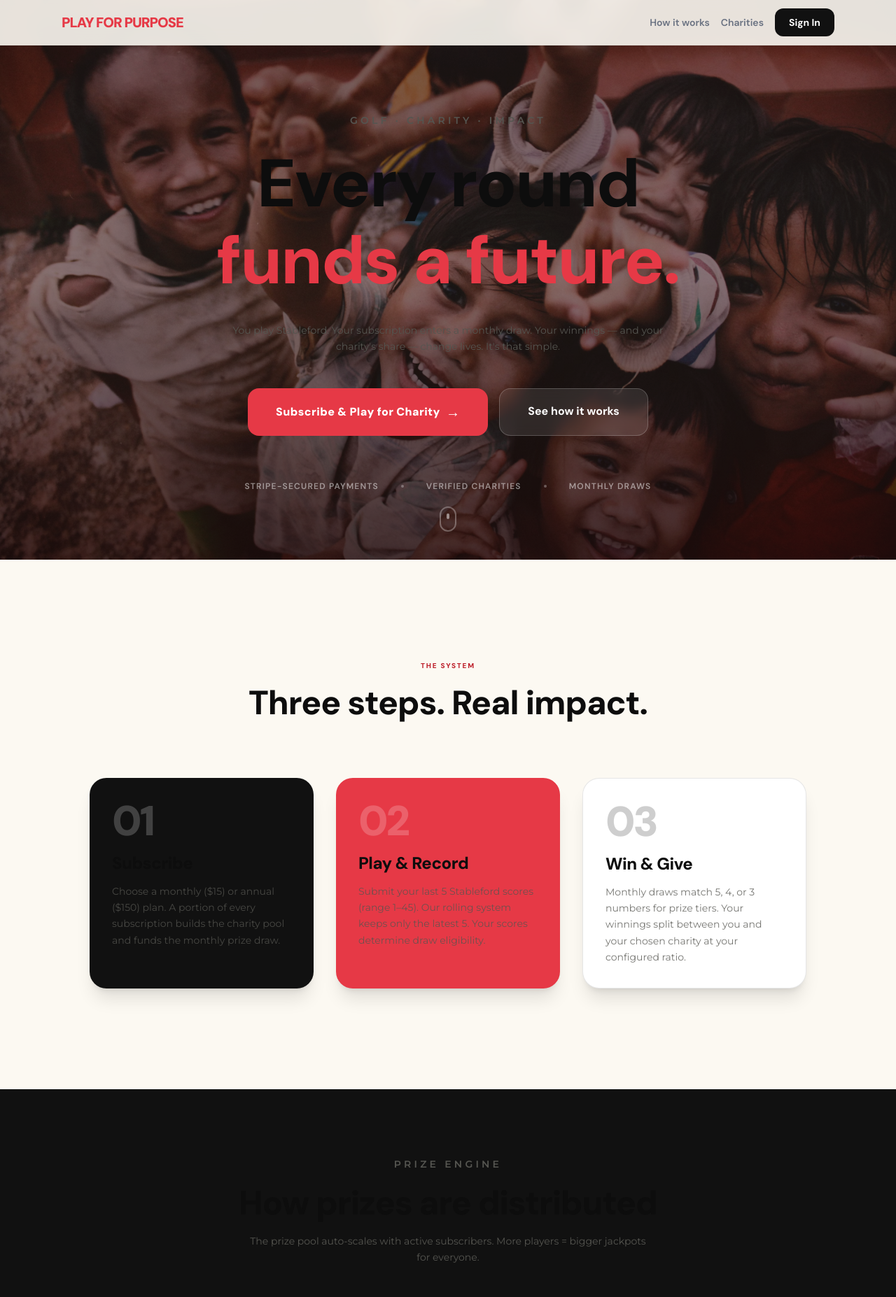
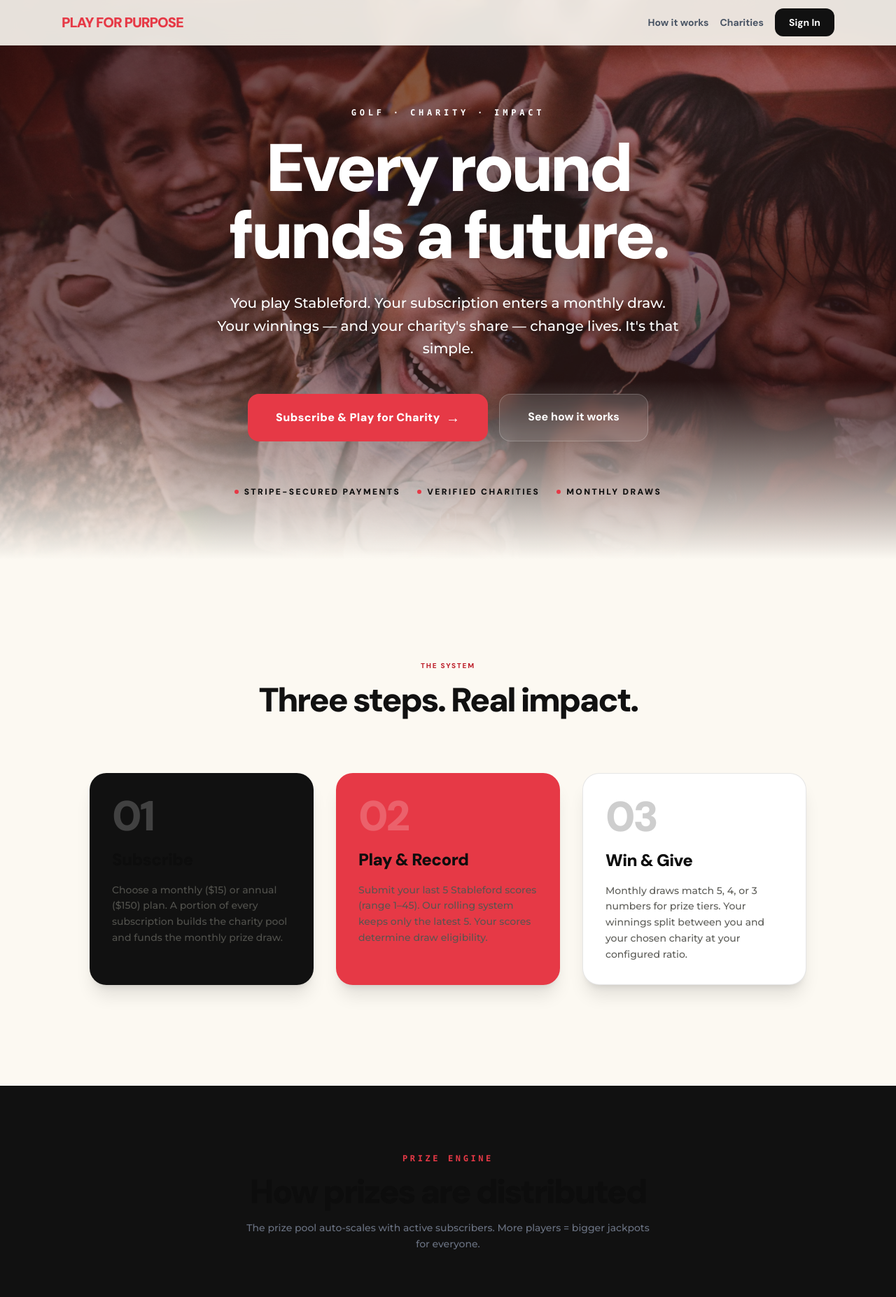
Before and after one commit to its-AkshatJain/Golf-Charity, a Next.js app: page / in a window 1280 px wide. Shown: the top 1854 px of the page at 70% size. Built offline with nearby package versions, Linux system fonts and the light colour scheme; no server answers; the database is empty.

Commit message:
feat: implement landing page with hero section, how-it-works, and prize distribution details

```diff
--- a/src/app/globals.css
+++ b/src/app/globals.css
@@ -53,6 +53,7 @@ body {
 /* ─── TYPOGRAPHY ROLES ───────────────────────────────────────── */
 
 /* Display / headings → DM Sans (bold, geometric) */
+@layer base {
   h1, h2, h3, h4, h5, h6,
   .heading, .page-title {
     font-family: var(--font-heading);
@@ -60,6 +61,7 @@ h1, h2, h3, h4, h5, h6,
     line-height: 1.15;
     letter-spacing: -0.02em;
     color: var(--brand-black);
+  }
 }
 
 .page-title {
@@ -73,12 +75,14 @@ h1, h2, h3, h4, h5, h6,
 }
 
 /* Body / readable copy → Montserrat (humanist, warm) */
+@layer base {
   p, .body-text, .prose, label,
   .page-subtitle, td, li {
     font-family: var(--font-body);
     font-size: 0.875rem;
     line-height: 1.65;
     color: #555550;
+  }
 }
 
 .page-subtitle {
--- a/src/app/page.tsx
+++ b/src/app/page.tsx
@@ -23,13 +23,13 @@ export default async function HomePage() {
           <div className="flex items-center gap-4">
             <Link
               href="#how-it-works"
-              className="text-sm font-semibold text-gray-500 hover:text-[#111] transition-colors hidden md:block"
+              className="text-sm font-bold text-gray-600 hover:text-[#111] transition-colors hidden md:block"
             >
               How it works
             </Link>
             <Link
               href="#charities"
-              className="text-sm font-semibold text-gray-500 hover:text-[#111] transition-colors hidden md:block"
+              className="text-sm font-bold text-gray-600 hover:text-[#111] transition-colors hidden md:block"
             >
               Charities
             </Link>
@@ -65,22 +65,24 @@ export default async function HomePage() {
             quality={85}
           />
           {/* Layered gradient overlay — dark at bottom, lighter at top */}
-          <div className="absolute inset-0 bg-gradient-to-b from-black/60 via-black/50 to-black/80" />
+          <div className="absolute inset-0 bg-gradient-to-br from-black/80 via-black/40 to-black/90 z-[1]" />
           {/* Subtle red tint to tie brand into emotion */}
-          <div className="absolute inset-0 bg-[#e63946]/10" />
+          <div className="absolute inset-0 bg-[#e63946]/15 z-[2]" />
+          {/* Bottom vignette for smoother transition */}
+          <div className="absolute inset-x-0 bottom-0 h-64 bg-gradient-to-t from-[#fcf9f2] to-transparent z-[3]" />
         </div>
 
         {/* Hero content */}
         <div className="relative z-10 max-w-4xl mx-auto px-6 text-center pt-16">
-          <p className="text-[#e63946] font-mono text-xs tracking-[0.3em] uppercase mb-6 font-semibold">
+          <p className="font-mono text-xs tracking-[0.4em] uppercase mb-6 font-black drop-shadow-md !text-white">
             Golf · Charity · Impact
           </p>
-          <h1 className="text-5xl md:text-7xl lg:text-8xl font-black text-white tracking-tighter leading-none mb-8">
+          <h1 className="text-5xl md:text-7xl lg:text-8xl font-black tracking-tighter leading-none mb-8 drop-shadow-[0_8px_32px_rgba(0,0,0,0.5)] !text-white">
             Every round
             <br />
-            <span className="text-[#e63946]">funds a future.</span>
+            funds a future.
           </h1>
-          <p className="text-lg md:text-xl text-white/75 max-w-2xl mx-auto leading-relaxed mb-12">
+          <p className="text-lg md:text-xl font-medium max-w-2xl mx-auto leading-relaxed mb-12 drop-shadow-sm !text-white">
             You play Stableford. Your subscription enters a monthly draw. Your
             winnings — and your charity's share — change lives. It's that
             simple.
@@ -101,13 +103,20 @@ export default async function HomePage() {
             </Link>
           </div>
 
-          {/* Trust badges */}
-          <div className="flex items-center justify-center gap-8 mt-16 text-white/50 text-xs font-semibold tracking-widest uppercase">
-            <span>Stripe-secured payments</span>
-            <span className="w-1 h-1 rounded-full bg-white/30" />
-            <span>Verified charities</span>
-            <span className="w-1 h-1 rounded-full bg-white/30" />
-            <span>Monthly draws</span>
+          {/* Trust badges — sitting on top of the light vignette footer of the hero */}
+          <div className="flex flex-wrap items-center justify-center gap-6 mt-16 text-[#111] text-[10px] md:text-xs font-black tracking-[0.2em] uppercase">
+            <span className="flex items-center gap-2">
+              <span className="w-1.5 h-1.5 rounded-full bg-[#e63946]" />
+              Stripe-secured payments
+            </span>
+            <span className="flex items-center gap-2">
+              <span className="w-1.5 h-1.5 rounded-full bg-[#e63946]" />
+              Verified charities
+            </span>
+            <span className="flex items-center gap-2">
+              <span className="w-1.5 h-1.5 rounded-full bg-[#e63946]" />
+              Monthly draws
+            </span>
           </div>
         </div>
 
@@ -160,7 +169,7 @@ export default async function HomePage() {
                   {s.step}
                 </span>
                 <h3 className="text-2xl font-black tracking-tight">{s.title}</h3>
-                <p className="leading-relaxed opacity-80 text-sm">{s.body}</p>
+                <p className="leading-relaxed opacity-95 text-sm font-medium">{s.body}</p>
               </div>
             ))}
           </div>
@@ -177,7 +186,7 @@ export default async function HomePage() {
             <h2 className="text-4xl md:text-5xl font-black tracking-tighter">
               How prizes are distributed
             </h2>
-            <p className="text-gray-400 mt-4 max-w-xl mx-auto">
+            <p className="text-gray-500 mt-4 max-w-xl mx-auto font-medium">
               The prize pool auto-scales with active subscribers. More players = bigger jackpots for everyone.
             </p>
           </div>
@@ -216,8 +225,8 @@ export default async function HomePage() {
                   {tier.tag}
                 </p>
                 <p className="text-5xl font-black tracking-tighter mb-2">{tier.share}</p>
-                <p className="text-lg font-bold text-white/80 mb-4">{tier.match}</p>
-                <p className="text-sm text-gray-400 leading-relaxed">{tier.desc}</p>
+                <p className="text-lg font-bold text-white mb-4">{tier.match}</p>
+                <p className="text-sm text-gray-300 leading-relaxed font-medium">{tier.desc}</p>
               </div>
             ))}
           </div>
@@ -232,7 +241,7 @@ export default async function HomePage() {
             <h2 className="text-4xl md:text-5xl font-black tracking-tighter text-[#111]">
               Your game. Their future.
             </h2>
-            <p className="text-gray-500 mt-4 max-w-xl mx-auto">
+            <p className="text-gray-600 mt-4 max-w-xl mx-auto font-medium">
               Choose from our verified charity directory at signup. Switch anytime from your dashboard.
             </p>
           </div>
@@ -250,7 +259,7 @@ export default async function HomePage() {
                     </span>
                   )}
                   <h3 className="text-lg font-black text-[#111] tracking-tight">{c.name}</h3>
-                  <p className="text-sm text-gray-500 mt-2 leading-relaxed line-clamp-3">
+                  <p className="text-sm text-gray-600 mt-2 leading-relaxed line-clamp-3 font-medium">
                     {c.description}
                   </p>
                 </div>
@@ -270,7 +279,7 @@ export default async function HomePage() {
           <h2 className="text-4xl md:text-6xl font-black tracking-tighter mb-6">
             Ready to play with purpose?
           </h2>
-          <p className="text-white/75 text-lg mb-10 max-w-xl mx-auto">
+          <p className="text-white text-lg mb-10 max-w-xl mx-auto font-medium shadow-black/10">
             Join subscribers using their golf game to fund real-world change. Every round counts.
           </p>
           <Link
```
Lines whose indentation alone changed are shown as unchanged.
